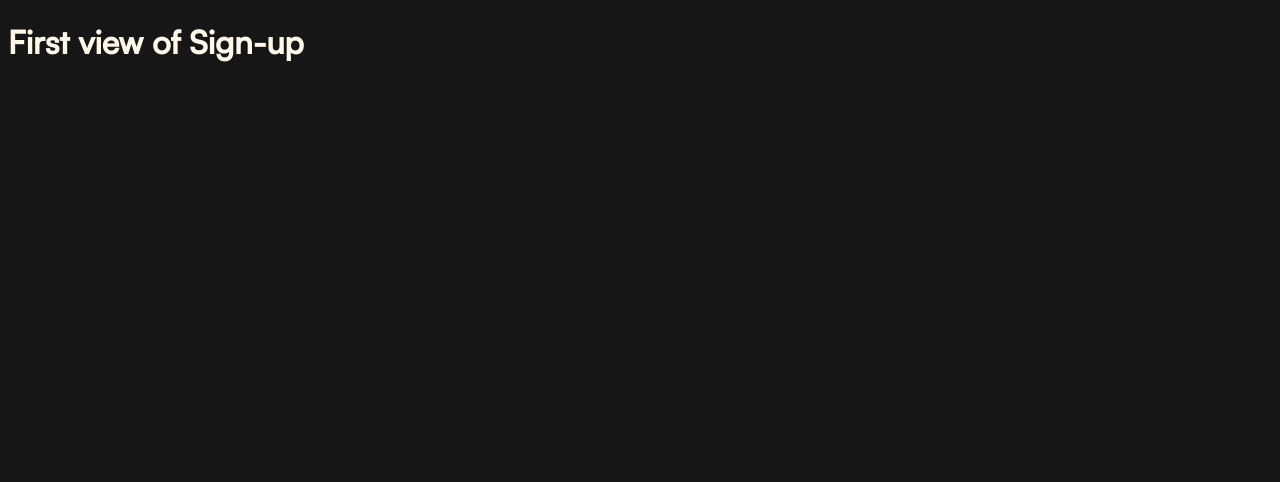
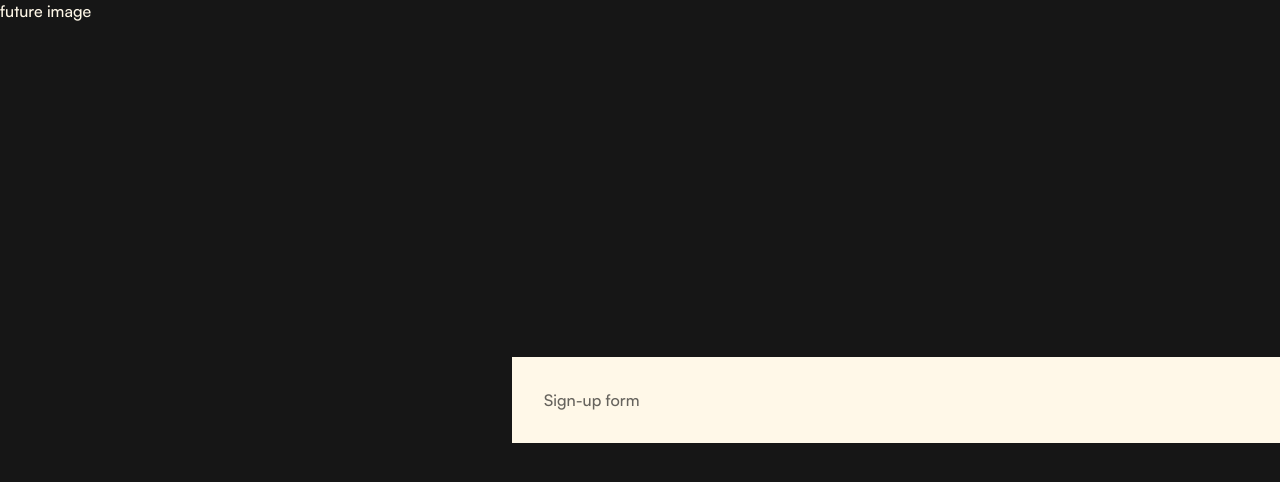
Before and after one commit to Vicker14/sign-up-form, a plain HTML site: page index.html in a window 1280 px wide. Drawn offline with Linux system fonts and the light colour scheme.

Commit message:
Separated the right and left containers with css.
The left container is sized fot the image that
will be there, and right has the box for the form.

```diff
--- a/css/styles.css
+++ b/css/styles.css
@@ -1,8 +1,45 @@
 /* Actual CSS */
 @import url(satoshi.css);
 
+:root {
+    --right-container-size: 60vw;
+    --left-container-size: calc(100vw - var(--right-container-size));
+}
+
 body {
+    /* Reset values */
+    margin: 0;
+    border: 0;
+    padding: 0;
+
+    /* Actual values */
+
     background-color: #161616;
     color: #FFF8E8;
     font-family: Satoshi-medium;
+
+    display: flex;
+    flex-direction: row;
+    height: 100vh;
 }
+
+#left-container {
+    width: var(--left-container-size);
+}
+
+#right-container{
+    width: var(--right-container-size);
+
+    display: flex;
+    flex-direction: column;
+    justify-content: center;
+
+}
+
+#sign-up-form {
+    background-color: #FFF8E8;
+    color: #66635D;
+
+    padding: 2em;
+
+}
--- a/index.html
+++ b/index.html
@@ -9,12 +9,13 @@
 </head>
 
 <body>
-    <h1>First view of Sign-up</h1>
     <div id="left-container">
-
+        future image
     </div>
     <div id="right-container">
-
+        <div id="sign-up-form">
+            Sign-up form
+        </div>
     </div>
 </body>
 
```
